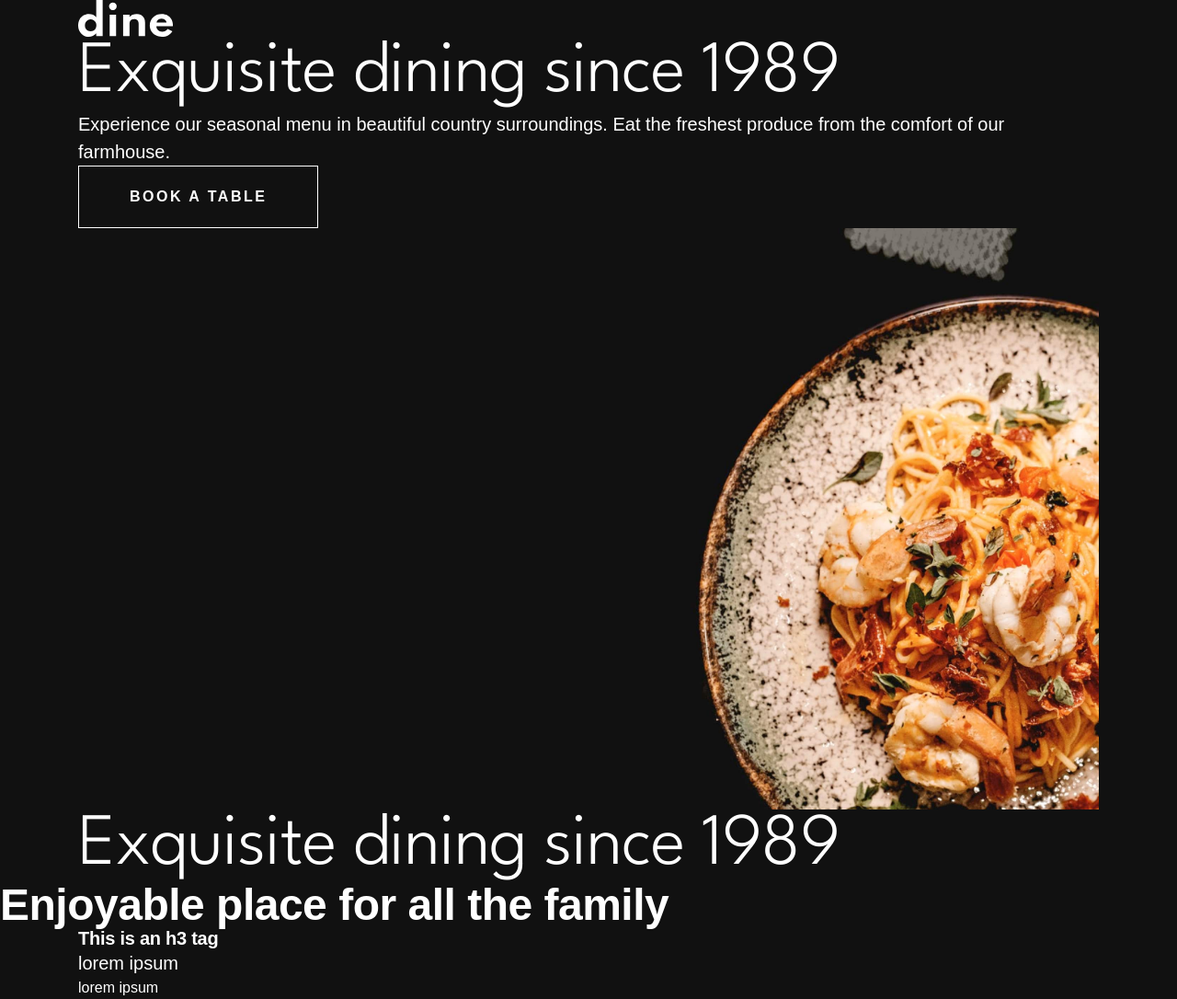
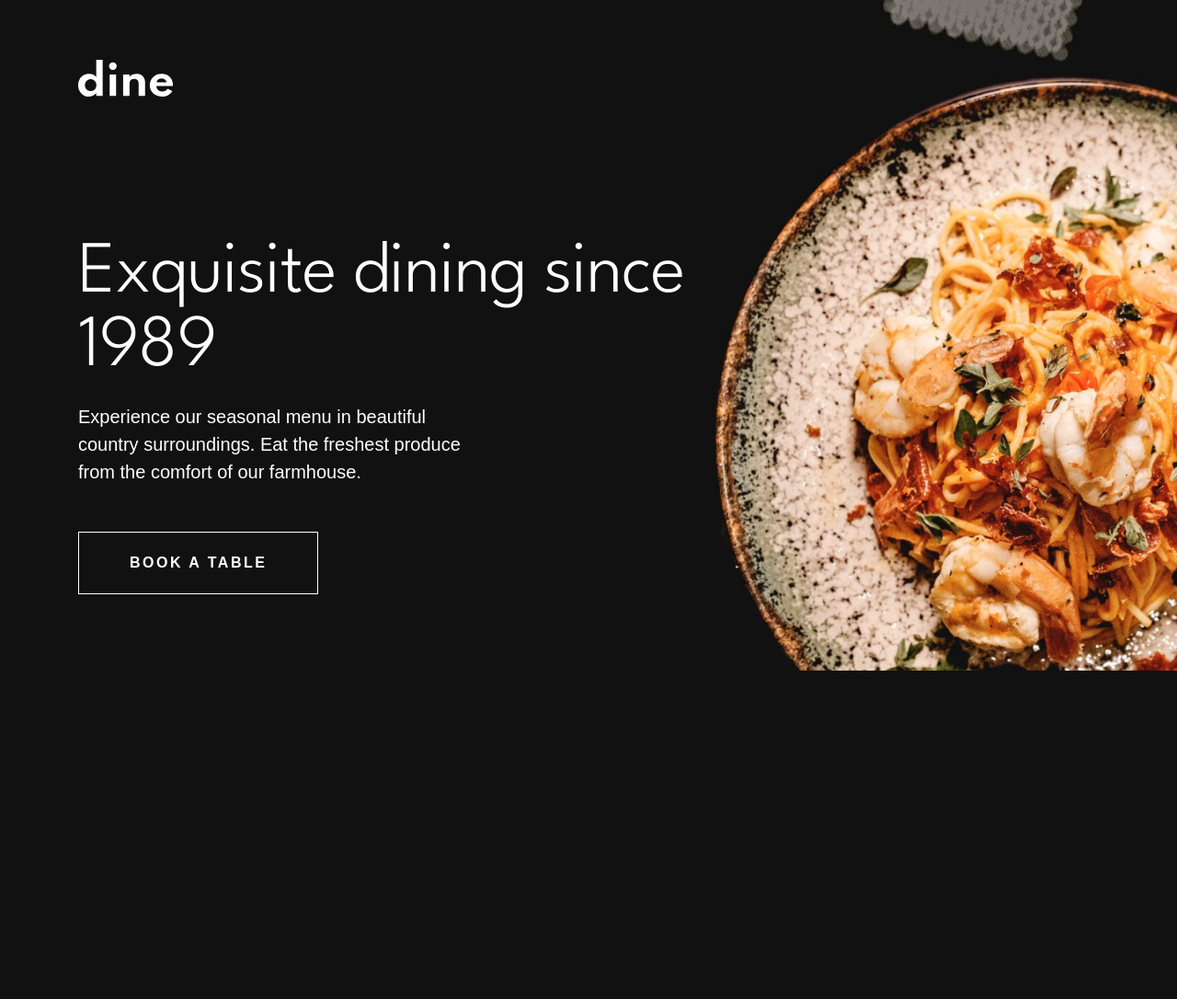
Before and after one commit to theabishekselvan/dine-restaurant-frontend-masters, a plain HTML site: page index.html in a window 1280 px wide. Shown: the whole page at 92% size. After the commit the page ends 800 px from the top, so only its background shows below. Drawn offline with Linux system fonts and the light colour scheme; a web font is replaced by a local one.

Commit message:
design Header and Hero Section

```diff
--- a/index.html
+++ b/index.html
@@ -19,22 +19,22 @@
 
     <main>
       <section class="wrapper hero">
-        <h1>Exquisite dining since 1989</h1>
-        <p>Experience our seasonal menu in beautiful country surroundings. Eat the freshest produce from the comfort of our farmhouse.</p>
-        <a href="/booking.html" class="button"> Book a table</a>
-
-        <picture>
+        <picture class="image fullbleed">
           <source media="(width >= calc(1100/16 * 1rem))" srcset="/images/homepage/hero-bg-desktop@2x.jpg" width="2880" height="1640" />
           <source media="(width >= calc(700/16 * 1rem))" srcset="/images/homepage/hero-bg-tablet@2x.jpg" width="1536" height="1984" />
           <img src="/images/homepage/hero-bg-mobile@2x.jpg" alt="plate with shrimp scampi spaghetti" width="750" height="1496" />
         </picture>
+
+        <h1 class="title">Exquisite dining since 1989</h1>
+        <p class="description">Experience our seasonal menu in beautiful country surroundings. Eat the freshest produce from the comfort of our farmhouse.</p>
+        <a href="/booking.html" class="button"> Book a table</a>
       </section>
     </main>
 
     <footer>
 
     </footer>
-
+<!--
     <section class="wrapper">
       <h1>Exquisite dining since 1989</h1>
 
@@ -44,7 +44,7 @@
 
       <p>lorem ipsum</p>
       <p class="small">lorem ipsum</p>
-    </section>
+    </section> -->
 
     <!--
     Enjoyable place for all the family
--- a/style.css
+++ b/style.css
@@ -67,6 +67,14 @@
 
     @media (width >= calc(1100/16 * 1rem)) {
       --font-size-h1: var(--fs-80);
+    }
+  }
+
+  h1, h2, h3, p {
+    text-align: center;
+
+    @media (width >= calc(1100/16 * 1rem)) {
+      text-align: left;
     }
   }
 
@@ -152,14 +160,18 @@
 
 @layer header {
   .logo {
-    margin-inline: auto;
+    position: absolute;
+    top: 65px;
+
+    @media (width < calc(1100/16 * 1rem)) {
+      left: 50%;
+      translate: -50% 0;
+      top: 374px;
+    }
 
     @media (width < calc(700/16 * 1rem)) {
       width: calc(82.14/16 * 1rem);
-    }
-
-    @media (width >= calc(1100/16 * 1rem)) {
-      margin-inline: 0;
+      top: 232px;
     }
   }
 }
@@ -175,6 +187,11 @@
     padding: 24px 55px;
     transition: 250ms ease-in-out;
     transition-property: background, color;
+    margin-inline: auto;
+
+    @media (width >= calc(1100/16 * 1rem)) {
+      margin-inline: 0;
+    }
 
     &:hover {
       background: var(--color-text-light);
@@ -182,3 +199,49 @@
     }
   }
 }
+
+@layer hero {
+  .hero {
+    display: grid;
+    grid-template-rows: 300px repeat(4, auto);
+    justify-items: center;
+
+    @media (width >= calc(700/16 * 1rem)) {
+      grid-template-rows: 452px repeat(4, auto);
+    }
+
+    @media (width >= calc(1100/16 * 1rem)) {
+      grid-template-rows: 258px repeat(4, auto);
+      justify-items: start;
+    }
+
+    .image {
+      grid-row: 1 / -1;
+    }
+
+    .title {
+      margin-block-end: 20px;
+      line-height: 1.3;
+      grid-row: 2;
+      max-width: 15ch;
+
+      @media (width >= calc(1100/16 * 1rem)) {
+        line-height: 1;
+      }
+    }
+
+    .description {
+      margin-block-end: 50px;
+      grid-row: 3;
+      max-width: 50ch;
+
+      @media (width >= calc(1100/16 * 1rem)) {
+        max-width: 40ch;
+      }
+    }
+
+    .button {
+      grid-row: 4;
+    }
+  }
+}
```
